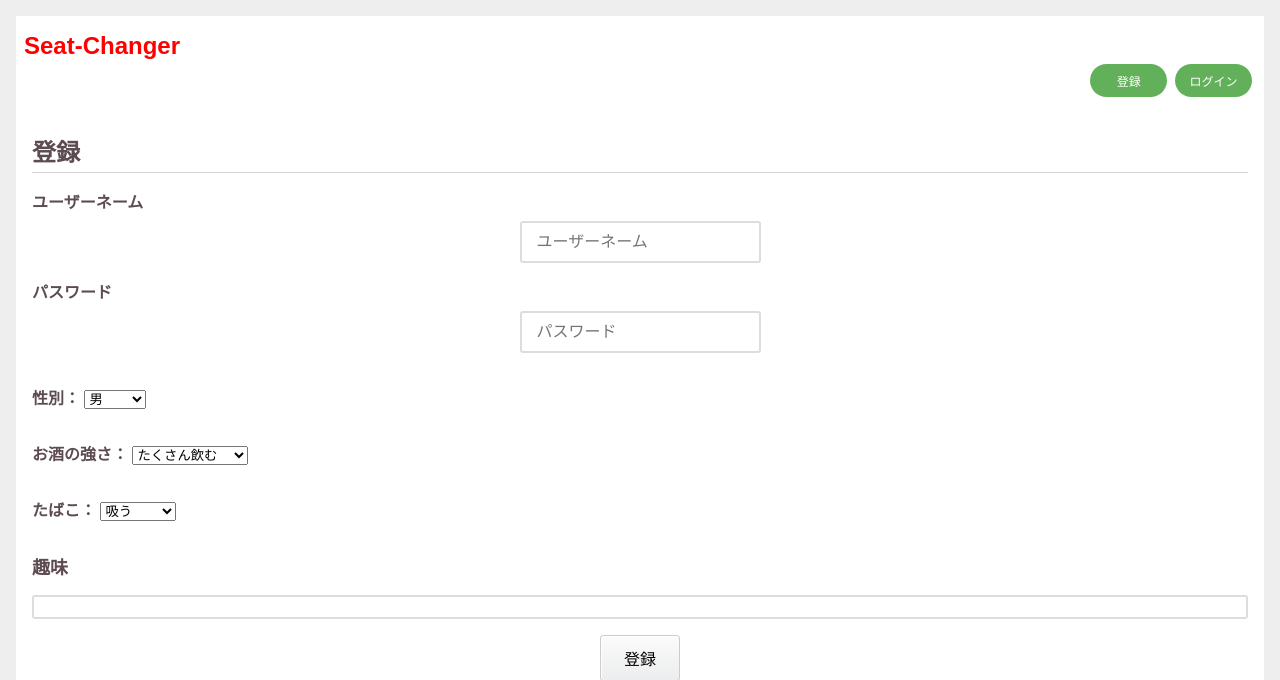
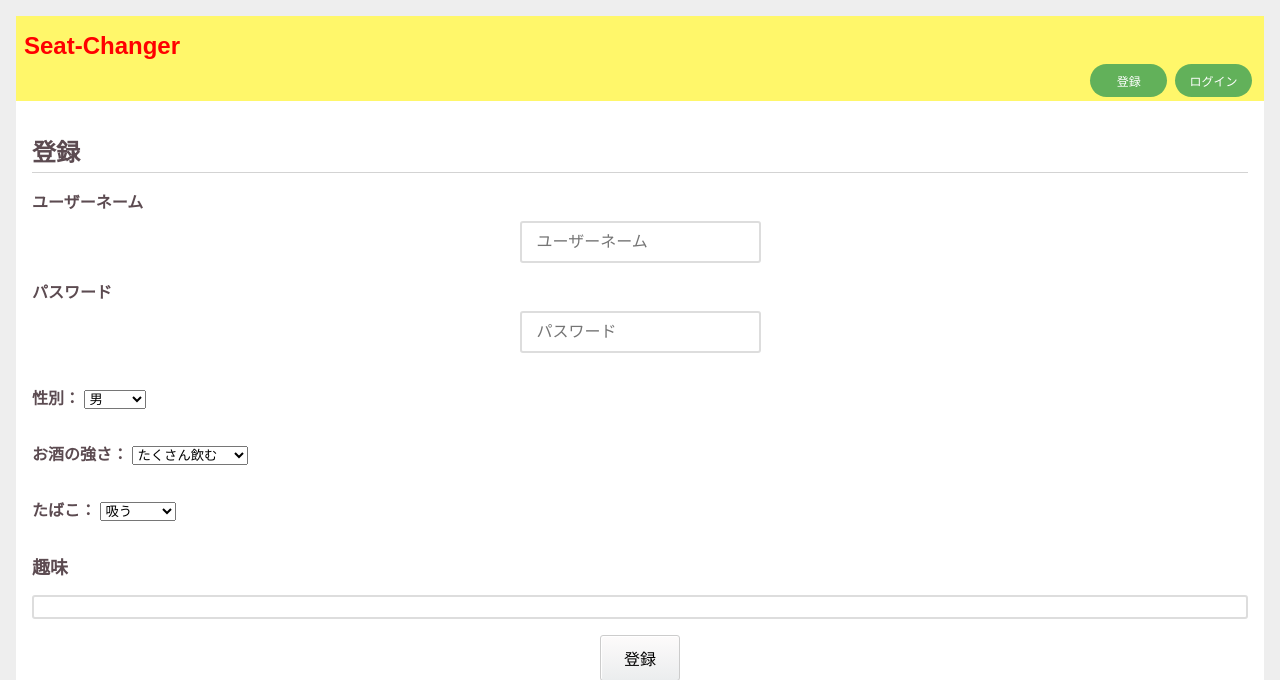
Before and after one commit to kyutech-programming-club/seat-changer, a Flask app: page /auth/register in a window 1280 px wide. Shown: the top 680 px of the page. Run offline with Flask 2, Linux system fonts and the light colour scheme; data that the repository does not hold is empty.

Commit message:
Resolve conflict

```diff
--- a/flaskr/static/style.css
+++ b/flaskr/static/style.css
@@ -175,13 +175,8 @@ td {
 }
 
 nav {
-<<<<<<< HEAD
     background: #FFF76A;
-    display: flex;
-=======
-    background: #ffea70;
     display: block;
->>>>>>> 89ce474d6195187447e1815f0b311770d156c612
     align-items: center;
     padding: 0 0.5rem;
     height: fit-content;
```
